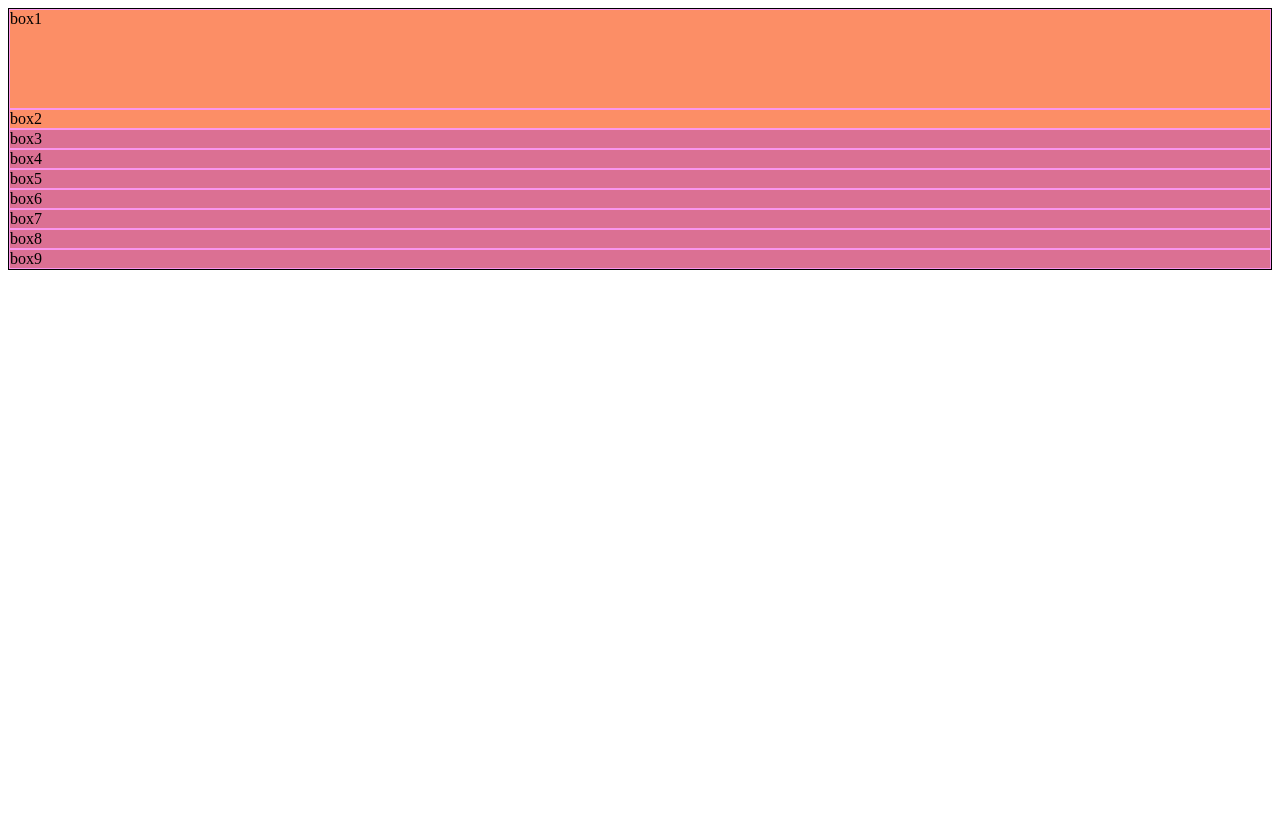
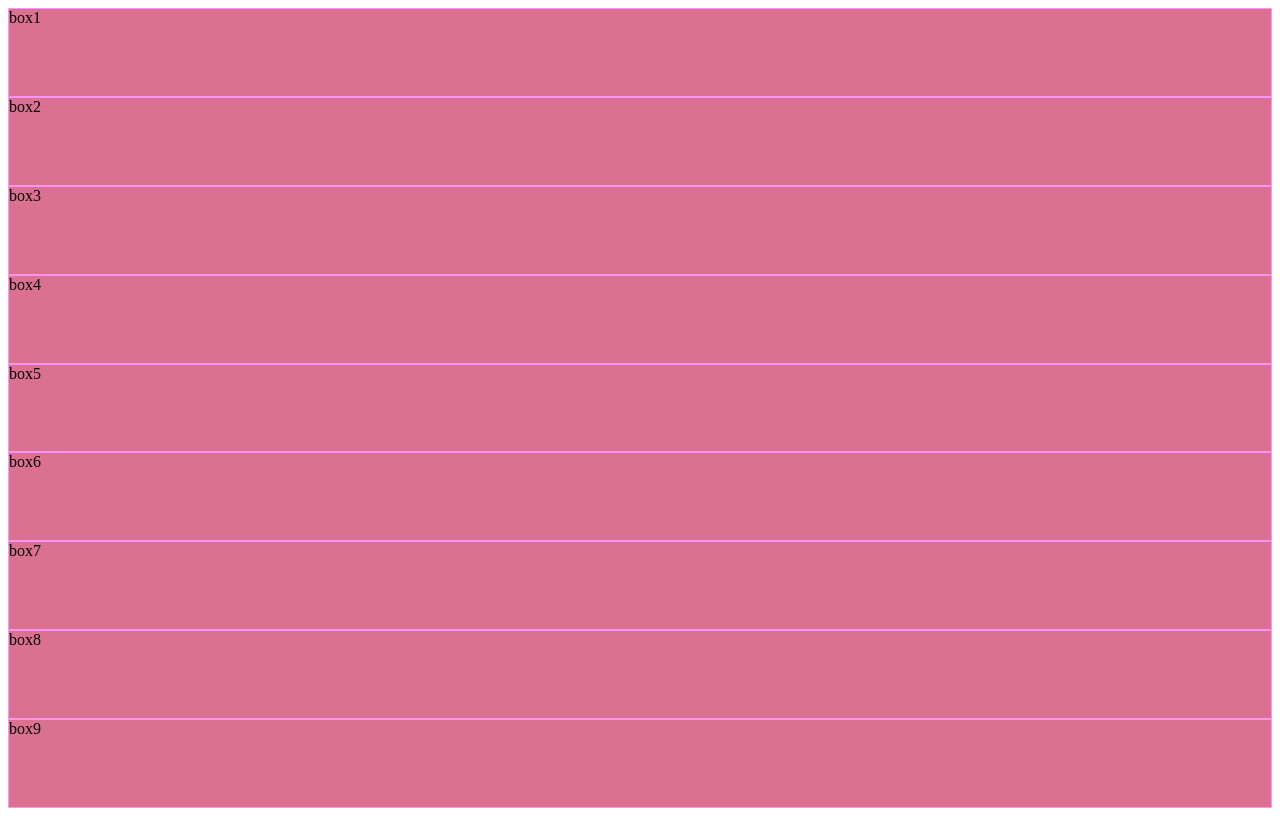
Before and after one commit to heloreisch/PPI, a plain HTML site: page teste/grid.html in a window 1280 px wide. Drawn offline with Linux system fonts and the light colour scheme.

Commit message:
grid media screen

```diff
--- a/teste/grid.html
+++ b/teste/grid.html
@@ -6,24 +6,30 @@
     <title>Grid</title>
 
     <style>
+
+
         .container{
-            border: 1px solid black;
             display: grid;
+            height: 100vh;
+            background-color: palevioletred;
 
-            grid-template-rows: 100px;
-            background-color: palevioletred;
-            grid-template-areas: "Header Header
-            "gatao";
         }
         .box{
             border: 1px solid rgb(250, 150, 237);
+
         }
-        #box-1{
-           grid-area: "Header";
-            background-color: rgb(252, 142, 102);
+/* se for a largura de tal pix.. quero que mude p... */
+          @media screen and (max-width: 400px){
+            .container{
+                grid-template-columns: 1fr;
+
+            }
         }
-        #box-2{
-            background-color: rgb(252, 142, 102);
+          @media screen and (min-width: 401px) and (max-width: 500px){
+            .container{
+                grid-template-columns: 1fr 1fr;
+
+            }
         }
     </style>
 </head>
```
